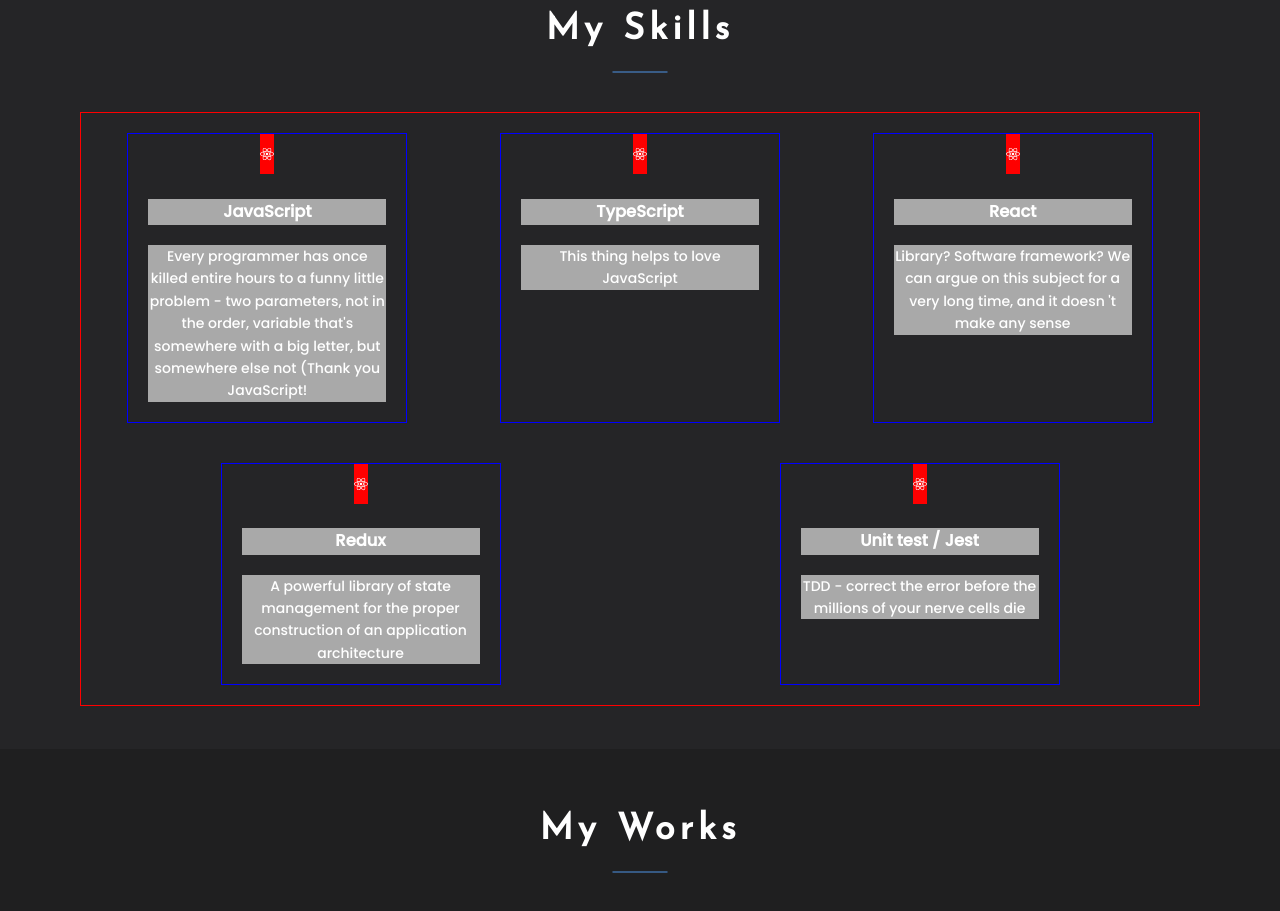
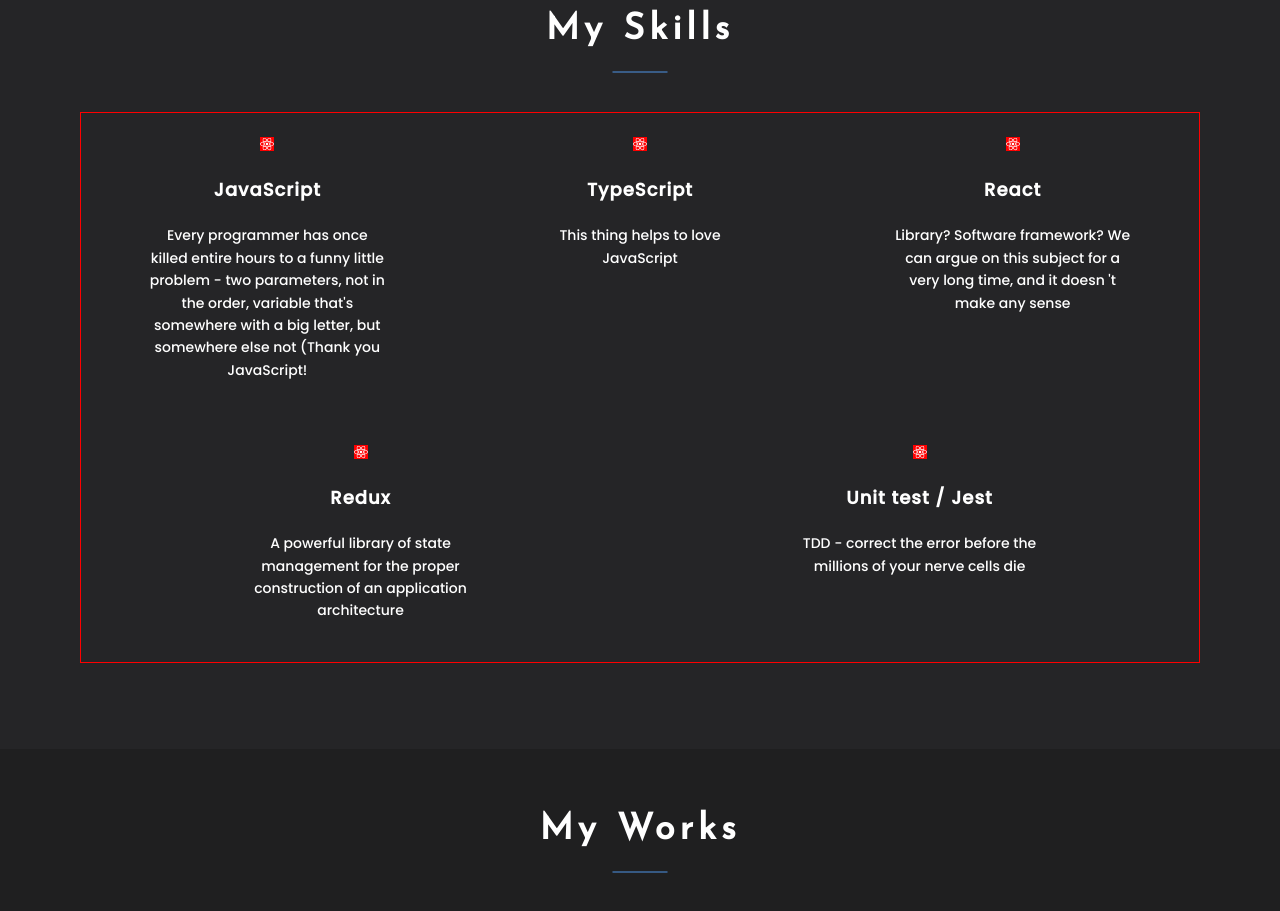
Before and after one commit to aivan3d66/portfolio, a React (Create React App) app: page / in a window 1280 px wide. Shown: the part 920-1831 px from the top of the page. Built offline with nearby package versions, Linux system fonts and the light colour scheme.

Commit message:
add variables import to Skill item and upd font styles

```diff
--- a/src/components/Skills/SkillItem/SkillItem.module.scss
+++ b/src/components/Skills/SkillItem/SkillItem.module.scss
@@ -1,3 +1,5 @@
+@import "./src/styles/variables";
+
 .skillItem {
   flex-wrap: wrap;
   min-width: 100px;
@@ -5,32 +7,31 @@
   padding: 0 20px;
   margin: 0 auto 20px auto;
   text-align: center;
-  border: 1px solid blue;
+
+  h3 {
+    width: 100%;
+    margin: 20px auto;
+    padding: 0 20px;
+    overflow: hidden;
+    text-overflow: ellipsis;
+    font-size: 18px;
+    font-weight: 600;
+    letter-spacing: 1px;
+  }
+
+  p {
+    margin: 20px 0;
+  }
 }
 
 .skillItem__img {
-  width: 40px;
-  height: 40px;
+  width: 60px;
+  height: auto;
   margin: 0 auto;
   background-color: red;
 }
 
-.skillItem__title {
-  width: 100%;
-  margin: 20px auto;
-  padding: 0 20px;
-  overflow: hidden;
-  text-overflow: ellipsis;
-  font-weight: bold;
-  background-color: darkgray;
-}
-
-.skillItem__text {
-  margin: 20px 0;
-  background-color: darkgray;
-}
-
-@media (min-width: 768px) {
+@media (min-width: $tablet-width) {
   .skillItem {
     margin: 20px auto;
   }
```
